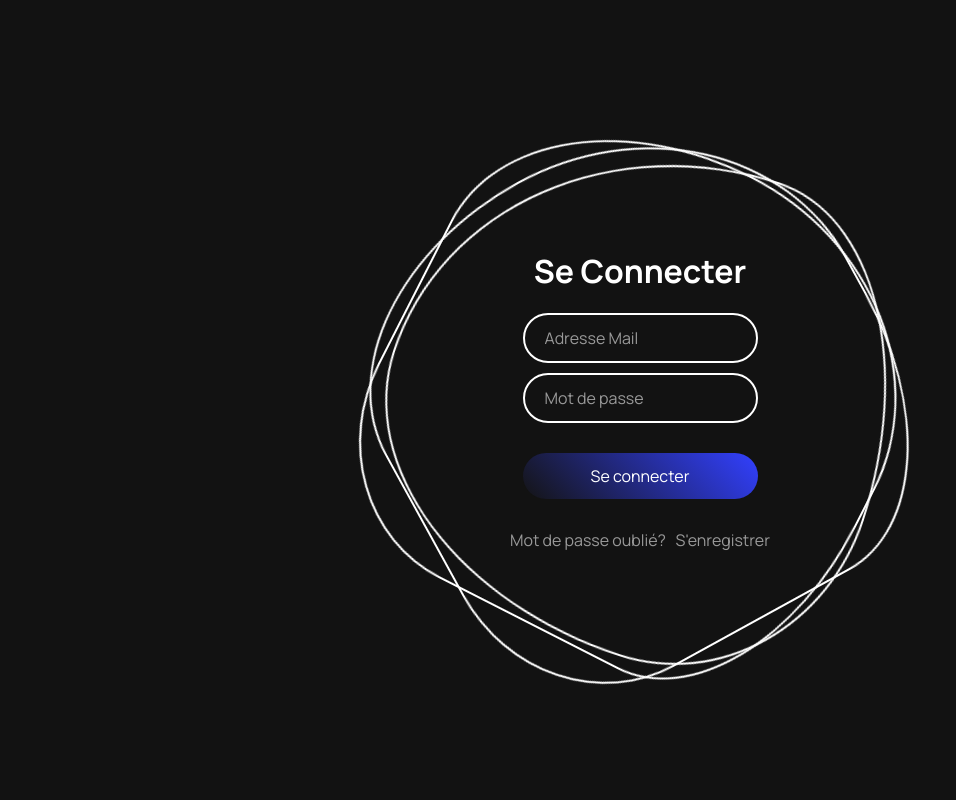
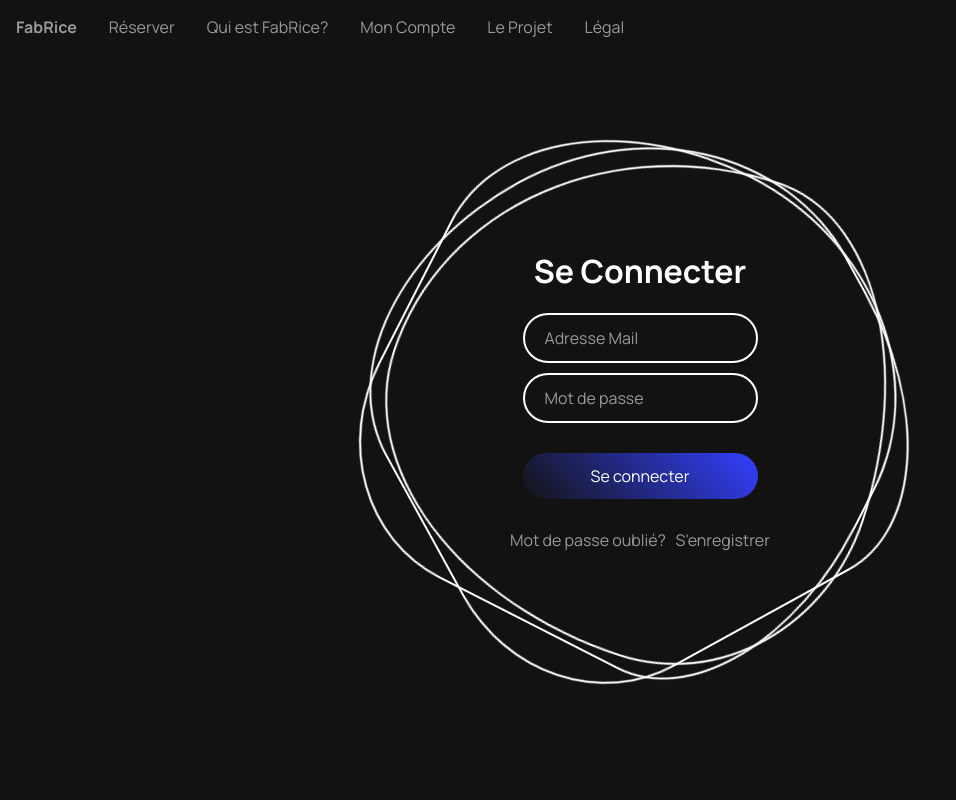
Before and after one commit to carpuplay/fabriceWeb, a PHP site: page /login/login.php in a window 1280 px wide. Shown: the whole page, without its empty margins (0-956 px from the left). Run offline with PHP 8.4, Linux system fonts and the light colour scheme.

Commit message:
navigation menu is done / script  files

```diff
--- a/login/login.css
+++ b/login/login.css
@@ -5,6 +5,11 @@
   box-sizing: border-box;
   font-family: "Manrope", sans-serif;
 }
+:root {
+  --text: hsl(0, 0%, 99%);
+  --textDim: hsl(0, 0%, 60%);
+}
+
 body {
   display: flex;
   justify-content: center;
@@ -14,6 +19,47 @@ body {
   width: 100%;
   overflow: hidden;
 }
+nav {
+  position: absolute;
+  top: 0;
+  left: 0;
+  display: flex;
+  flex-direction: row;
+  align-items: center;
+  gap: 2rem;
+  color: var(--textDim);
+  width: 100%;
+  box-sizing: border-box;
+  z-index: 9999;
+  background: transparent; /* Add background color */
+  padding: 1rem; /* Add padding for spacing */
+}
+
+nav a {
+  color: var(--textDim);
+  text-decoration: none;
+  font-size: 1.2em;
+  transition: color 0.3s ease;
+}
+
+nav a:hover {
+  color: var(--text);
+}
+
+.menu:hover {
+  color: var(--text);
+  cursor: pointer;
+}
+
+.sitename {
+  font-weight: bold;
+}
+
+.material-icons {
+  display: none;
+  fill: var(--text);
+}
+
 .ring {
   position: relative;
   width: 500px;
@@ -127,3 +173,20 @@ body {
 .login .links a:hover {
     color: #fdfdfd;
 }
+
+@media screen and (max-width: 1000px) {
+
+  nav > :not(.sitename, .material-icons) {
+    display: none;
+  }
+
+  nav {
+    justify-content: space-between;
+  }
+
+  .material-icons {
+    display: flex;
+    align-items: center;
+  }
+
+}
--- a/login/login.php
+++ b/login/login.php
@@ -4,6 +4,7 @@
  	<meta charset="UTF-8">
 	<title>FabRice - Se connecter</title>
 	<link rel="stylesheet" href="./login.css">
+  <script src="/fabriceWeb/script/redirect.js"></script>
 </head>
 
 <?php
@@ -11,6 +12,16 @@ session_start(); //DO NOT ERRASE !!!
 session_unset();
 ?>
 <!-- partial:landing.partial.html -->
+<body>
+  <nav>
+    <p class="sitename" id="menu-index">FabRice</p>
+    <p class="menu" id="menu-reserver">Réserver</p>
+    <p class="menu" id="menu-about">Qui est FabRice?</p>
+    <p class="menu" id="menu-compte">Mon Compte</p>
+    <p class="menu" id="menu-projet">Le Projet</p>
+    <p class="menu" id="menu-legal">Légal</p>
+    <svg class="material-icons" xmlns="http://www.w3.org/2000/svg" height="24px" viewBox="0 0 24 24" width="24px"><path d="M0 0h24v24H0z" fill="none"/><path d="M19 9H5c-.55 0-1 .45-1 1s.45 1 1 1h14c.55 0 1-.45 1-1s-.45-1-1-1zM5 15h14c.55 0 1-.45 1-1s-.45-1-1-1H5c-.55 0-1 .45-1 1s.45 1 1 1z"/></svg>
+  </nav>
 
   <div class="ring">
     <i style="--clr:hsl(51, 100%, 65%);"></i>
@@ -36,3 +47,4 @@ session_unset();
       </div>
     </div>
   </div>
+</body>
--- /dev/null
+++ b/script/redirect.js
@@ -0,0 +1,27 @@
+// !!! Toujours CHEMIN ABSOLU !!!
+
+document.addEventListener("DOMContentLoaded", function() {
+    document.getElementById("menu-index").addEventListener("click", function() {
+        window.location.href = "/fabriceWeb/"; //
+      });
+
+    document.getElementById("menu-reserver").addEventListener("click", function() {
+      window.location.href = "#"; //
+    });
+
+    document.getElementById("menu-about").addEventListener("click", function() {
+      window.location.href = "#"; //
+    });
+
+    document.getElementById("menu-compte").addEventListener("click", function() {
+      window.location.href = "/fabriceWeb/login/login.php"; //
+    });
+
+    document.getElementById("menu-projet").addEventListener("click", function() {
+      window.location.href = "#"; //
+    });
+
+    document.getElementById("menu-legal").addEventListener("click", function() {
+      window.location.href = "#"; //
+    });
+  });
```
Also changed, not shown: index.html (+8 -7 lines). Lines whose indentation alone changed are shown as unchanged.
